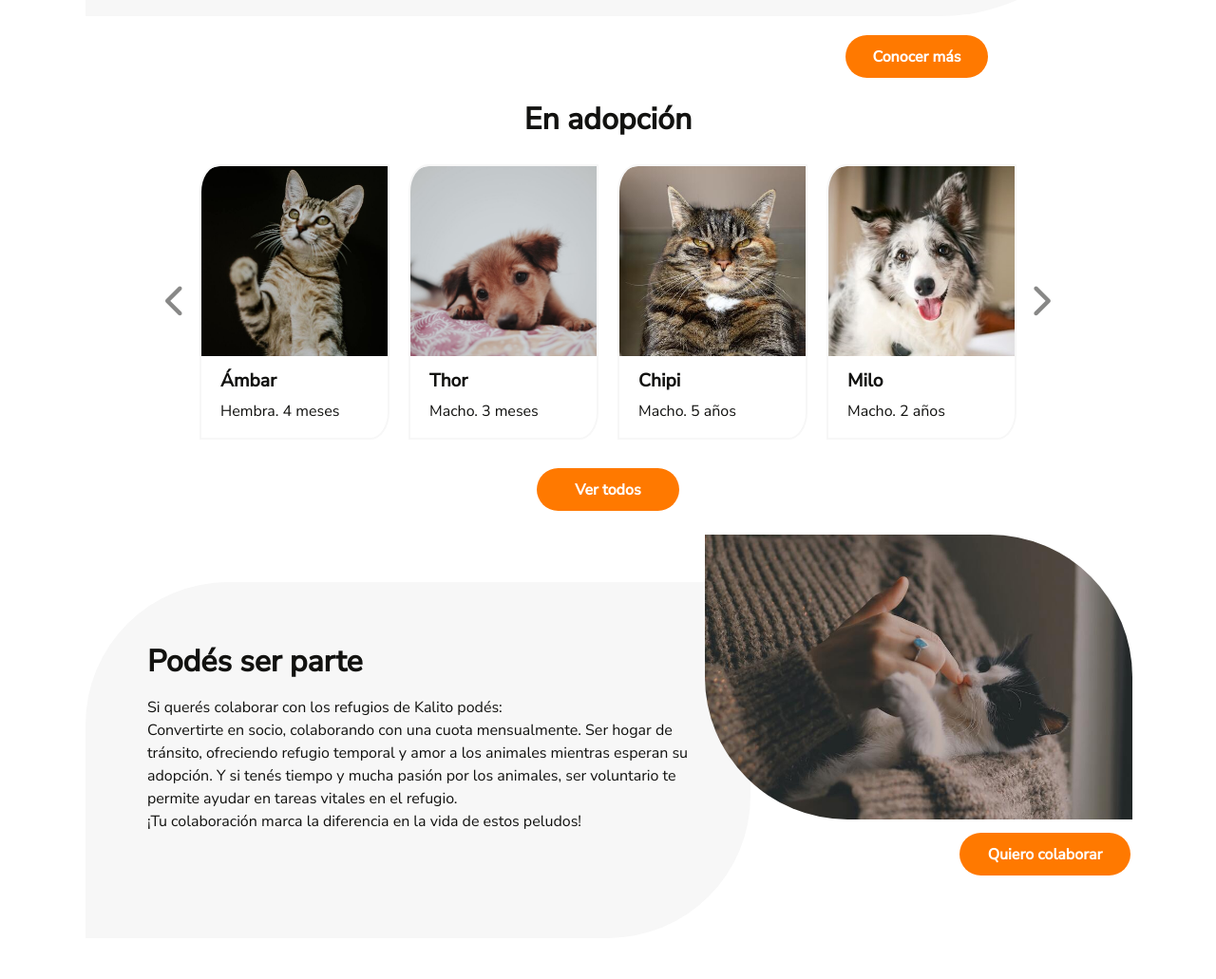
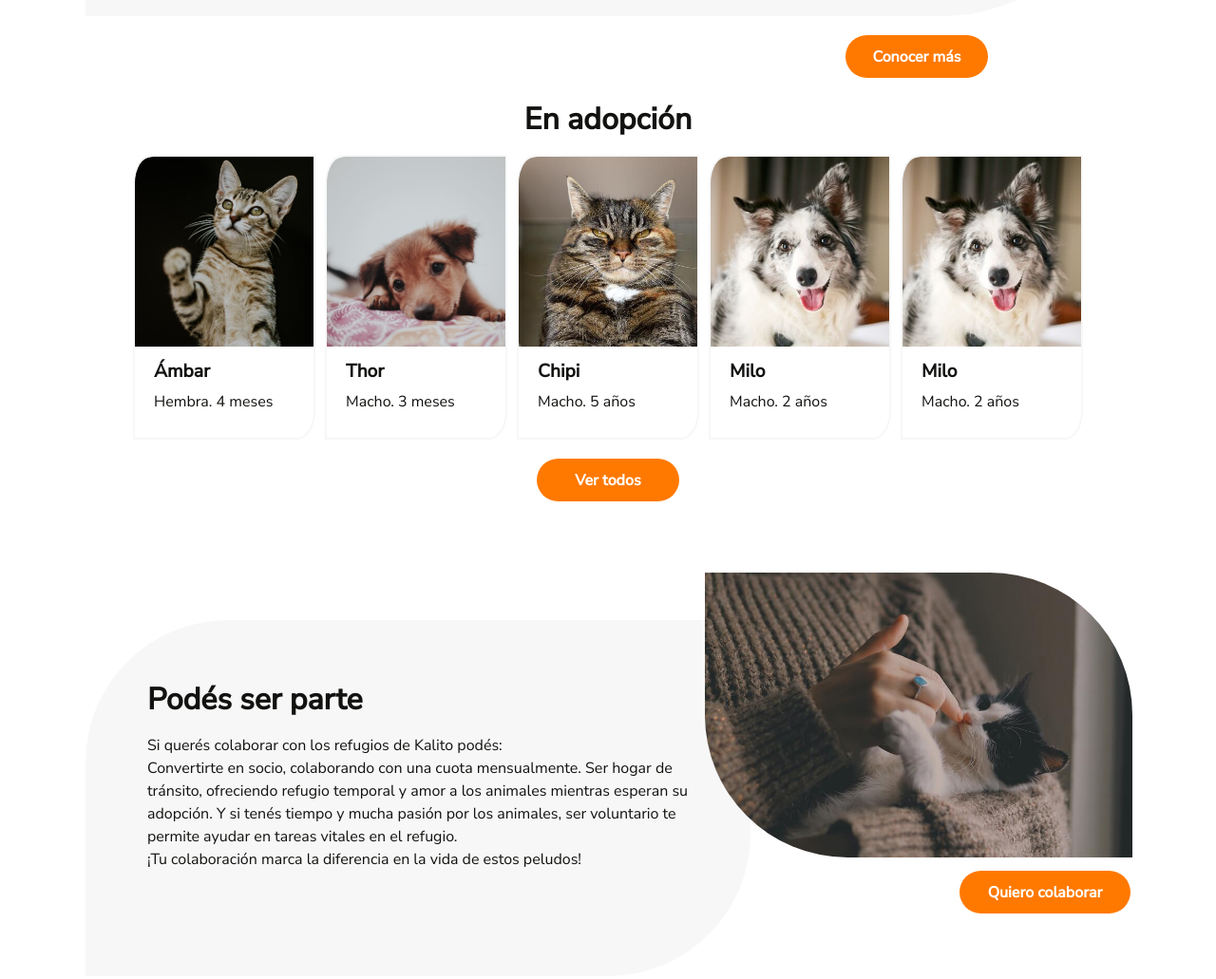
Before and after one commit to alejandragy/Scss-kalito, a plain HTML site: page index.html in a window 1280 px wide. Shown: the part 948-1979 px from the top of the page at 95% size. Drawn offline with nearby package versions, Linux system fonts and the light colour scheme.

Commit message:
carrusel con swiperjs

```diff
--- a/index.html
+++ b/index.html
@@ -7,9 +7,9 @@
     <meta name="viewport" content="width=device-width, initial-scale=1.0">
     <meta name="description"
         content="Encontrá tu compañero ideal en Kalito. Adopción responsable de perros y gatos en toda Argentina.">
-
     <link href="https://cdn.jsdelivr.net/npm/bootstrap@5.3.0/dist/css/bootstrap.min.css" rel="stylesheet"
         integrity="sha384-9ndCyUaIbzAi2FUVXJi0CjmCapSmO7SnpJef0486qhLnuZ2cdeRhO02iuK6FUUVM" crossorigin="anonymous">
+    <link rel="stylesheet" href="https://cdn.jsdelivr.net/npm/swiper@11/swiper-bundle.min.css" />
     <link rel="stylesheet" href="./css/styles.css">
     <link rel="shortcut icon" href="./img/icon.png">
     <link rel="preconnect" href="https://fonts.googleapis.com">
@@ -66,7 +66,9 @@
             <p class="txt-white">
                 Adoptar es una oportunidad única para experimentar el amor incondicional y el comienzo de un lazo
                 especial que durará para siempre
-                <br> <span class="txt-negrita txt-white">Animate a cambiar tu vida y la de un peludito que espera un hogar</span></p>
+                <br> <span class="txt-negrita txt-white">Animate a cambiar tu vida y la de un peludito que espera un
+                    hogar</span>
+            </p>
             <a href="./pages/adoptar.html" class="bienvenida__btn btn">Quiero adoptar</a>
         </section>
 
@@ -119,9 +121,9 @@
 
         <section class="intro-en-adopcion width-desktop">
             <h2 class="intro-en-adopcion__title title">En adopción</h2>
-            <div id="carouselExample" class="carousel slide">
-                <div class="carousel-inner">
-                    <div class="carousel-item active">
+            <div class="swiper">
+                <div class="swiper-wrapper">
+                    <div class="swiper-slide">
                         <div class="card-adopt">
                             <div class="card-adopt__caja-img">
                                 <img src="./img/adopcion-1.jpg" alt="foto de Ámbar">
@@ -132,7 +134,8 @@
                             </div>
                         </div>
                     </div>
-                    <div class="carousel-item">
+
+                    <div class="swiper-slide">
                         <div class="card-adopt">
                             <div class="card-adopt__caja-img">
                                 <img src="./img/adopcion-2.jpg" alt="foto de Thor">
@@ -143,8 +146,9 @@
                             </div>
                         </div>
                     </div>
-                    <div class="carousel-item">
-                        <div class="carousel-item__card">
+
+
+                    <div class="swiper-slide">
                         <div class="card-adopt">
                             <div class="card-adopt__caja-img">
                                 <img src="./img/adopcion-3.jpg" alt="foto de Chipi">
@@ -155,8 +159,9 @@
                             </div>
                         </div>
                     </div>
-                    </div>
-                    <div class="carousel-item">
+
+
+                    <div class="swiper-slide">
                         <div class="card-adopt">
                             <div class="card-adopt__caja-img">
                                 <img src="./img/adopcion-4.jpg" alt="foto de Milo">
@@ -165,20 +170,34 @@
                                 <h3 class="subtitle">Milo</h3>
                                 <p>Macho. 2 años</p>
                             </div>
+                        </div>
+                    </div>
 
+                    <div class="swiper-slide">
+                        <div class="card-adopt">
+                            <div class="card-adopt__caja-img">
+                                <img src="./img/adopcion-4.jpg" alt="foto de Milo">
+                            </div>
+                            <div class="card-adopt__caja-txt">
+                                <h3 class="subtitle">Milo</h3>
+                                <p>Macho. 2 años</p>
                             </div>
                         </div>
                     </div>
-                <button class="carousel-control-prev" type="button" data-bs-target="#carouselExample"
-                    data-bs-slide="prev">
-                    <span aria-hidden="true"><i class="fa-solid fa-chevron-left carousel__chevron"></i></span>
-                    <span class="visually-hidden">Previous</span>
-                </button>
-                <button class="carousel-control-next" type="button" data-bs-target="#carouselExample"
-                    data-bs-slide="next">
-                    <span aria-hidden="true"><i class="fa-solid fa-chevron-right carousel__chevron"></i></span>
-                    <span class="visually-hidden">Next</span>
-                </button>
+
+                    <div class="swiper-slide">
+                        <div class="card-adopt">
+                            <div class="card-adopt__caja-img">
+                                <img src="./img/adopcion-4.jpg" alt="foto de Milo">
+                            </div>
+                            <div class="card-adopt__caja-txt">
+                                <h3 class="subtitle">Milo</h3>
+                                <p>Macho. 2 años</p>
+                            </div>
+                        </div>
+                    </div>
+
+                </div>
             </div>
             <a href="./pages/adoptar.html" class="intro-en-adopcion__btn btn">Ver todos</a>
         </section>
@@ -210,8 +229,10 @@
             </div>
             <div class="footer__rrss">
                 <h4 class="footer__title">Nuestras redes</h4>
-                <a href="https://www.facebook.com" target="_blank"><i class="fa-brands fa-facebook-f icon-facebook"></i></a>
-                <a href="https://www.instagram.com" target="_blank"><i class="fa-brands fa-instagram icon-instagram"></i></a>
+                <a href="https://www.facebook.com" target="_blank"><i
+                        class="fa-brands fa-facebook-f icon-facebook"></i></a>
+                <a href="https://www.instagram.com" target="_blank"><i
+                        class="fa-brands fa-instagram icon-instagram"></i></a>
                 <a href="https://www.twitter.com" target="_blank"><i class="fa-brands fa-twitter icon-twitter"></i></a>
             </div>
             <div class="footer__contact">
@@ -229,6 +250,8 @@
     <script src="https://cdn.jsdelivr.net/npm/bootstrap@5.3.0/dist/js/bootstrap.bundle.min.js"
         integrity="sha384-geWF76RCwLtnZ8qwWowPQNguL3RmwHVBC9FhGdlKrxdiJJigb/j/68SIy3Te4Bkz"
         crossorigin="anonymous"></script>
+    <script src="https://cdn.jsdelivr.net/npm/swiper@11/swiper-bundle.min.js"></script>
+    <script src="./js/main.js"></script>
 </body>
 
 </html>
--- /dev/null
+++ b/js/main.js
@@ -0,0 +1,36 @@
+
+const swiper = new Swiper('.swiper', {
+    // Optional parameters
+    slidesPerView: 1,
+    spaceBetween: 10,
+    grabCursor: true,
+    direction: 'horizontal',
+    loop: true,
+    breakpoints: {
+        490:{
+            slidesPerView:2,
+        },
+
+        768: {
+            slidesPerView:3,
+            spaceBetween: 3,
+        },
+
+        1024: {
+            slidesPerView:4,
+            spaceBetween: 0,
+
+        },
+
+        1200: {
+            slidesPerView:5,
+            spaceBetween: 10,
+        }
+    },
+
+    // Navigation arrows
+    navigation: {
+        nextEl: '.swiper-button-next',
+        prevEl: '.swiper-button-prev',
+    },
+});
--- a/scss/components/_carousel.scss
+++ b/scss/components/_carousel.scss
@@ -1,48 +1,9 @@
-.carousel {
-    padding: 0 45px 0 45px;
+.swiper {
+    width: 100%;
+    height: 300px;
 
-    &-item {
-        max-width: 280px;
-        padding: 0 15px;
-    }
-
-    &__chevron {
-        color: $c-negro;
-        font-size: 35px;
+    .swiper-slide{
+        display: flex;
+        justify-content: center;
     }
 }
-
-
-@media(min-width:768px) {
-    .carousel {
-        padding: 0 25px;
-
-        &-inner {
-            display: flex;
-            width: 650px;
-
-            .carousel-item {
-                display: block;
-                margin-right: 0;
-                flex: 0 0 calc(100%/3);
-                width: 100%;
-                padding: 10px;
-            }
-        }
-
-        &-control-prev, &-control-next{
-            width: 20px;
-        }
-    }
-}
-
-@media(min-width:1024px) {
-    .carousel {
-        &-inner {
-            width: 100%;
-            .carousel-item {
-                flex: 0 0 calc(100%/4);
-            }
-        }
-    }
-}
--- a/scss/pages/_index.scss
+++ b/scss/pages/_index.scss
@@ -169,7 +169,6 @@
 
 /* --- section introducción en adopción --- */
 .intro-en-adopcion {
-    border-top: solid $c-gris 2px;
     padding: 0 50px 50px 50px;
     display: flex;
     flex-direction: column;
@@ -183,13 +182,6 @@
 
     a {
         margin-top: 20px;
-    }
-}
-
-@media(min-width:1024px) {
-    .intro-en-adopcion {
-        border-top: none;
-        padding: 0;
     }
 }
 
```
Also changed, not shown: css/styles.css, 1 other file. Lines whose indentation alone changed are shown as unchanged.
